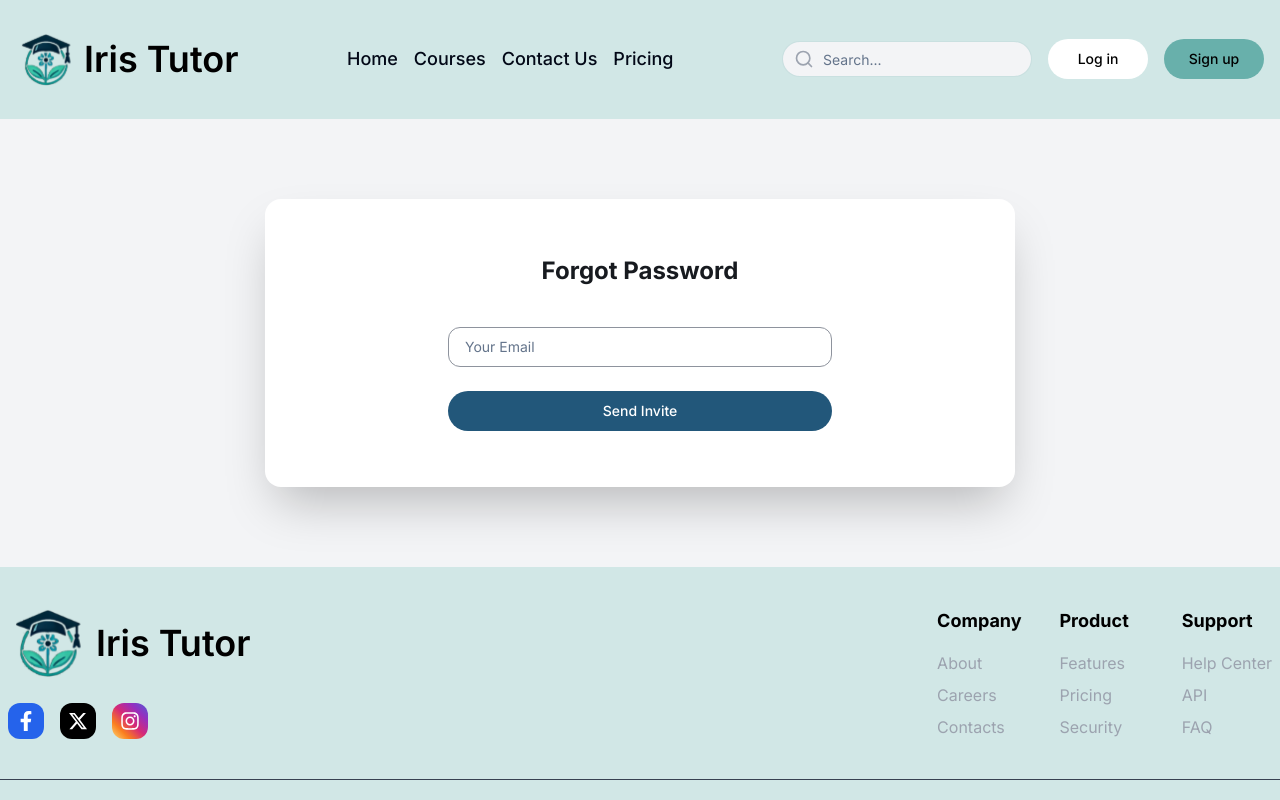
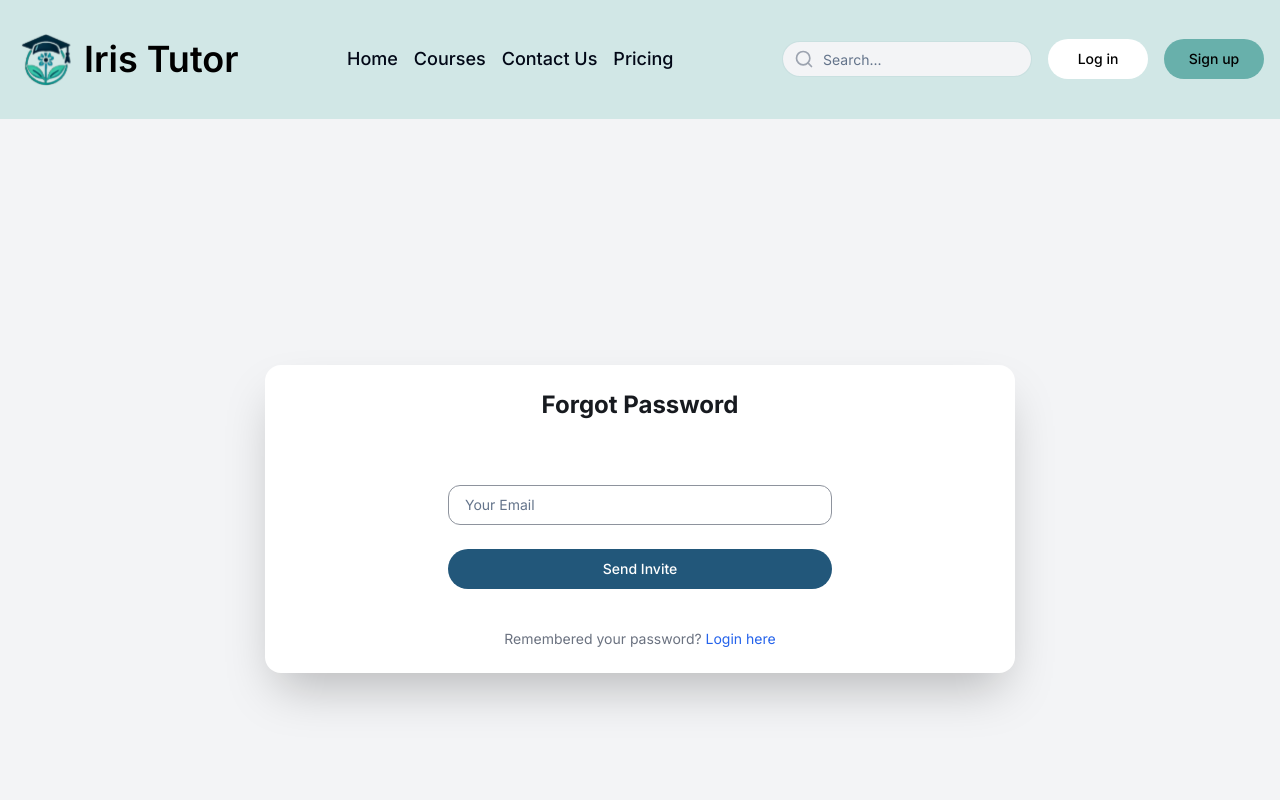
Before and after one commit to Vineeshau/Iris-tutor, a Next.js app: page /forgotPassword in a window 1280 px wide. Shown: the top 800 px of the page. Built offline with nearby package versions, Linux system fonts and the light colour scheme.

Commit message:
landing page

```diff
--- a/src/app/forgotPassword/page.js
+++ b/src/app/forgotPassword/page.js
@@ -3,7 +3,6 @@
 import React from "react";
 import { zodResolver } from "@hookform/resolvers/zod";
 import { useForm } from "react-hook-form";
-import Image from "next/image";
 import { Button } from "@/Components/ui/button";
 import {
   Card,
@@ -41,14 +40,12 @@ function Page() {
   };
 
   return (
-    <div className="py-20 w-full bg-gray-100">
-      <div className="flex justify-center">
-        <Card className="flex flex-col border-none shadow-2xl items-center rounded-2xl w-96 lg:w-[750px] shadow-2x gap-2">
-          <CardHeader>
-
+    <div className="py-20 w-full bg-gray-100 min-h-screen flex items-center justify-center">
+      <Card className="flex flex-col border-none shadow-2xl items-center rounded-2xl w-96 lg:w-[750px] gap-4">
+        <CardHeader className="text-center">
+          <p className="text-2xl font-bold text-[#171A1F]">Forgot Password</p>
         </CardHeader>
         <CardContent className="flex flex-col gap-4 items-center">
-            <p className="text-2xl font-bold text-[#171A1F]">Forgot Password</p>
           <Form {...form}>
             <form
               onSubmit={form.handleSubmit(onSubmit)}
@@ -75,16 +72,18 @@ function Page() {
               <Button
                 type="submit"
                 className="w-full lg:w-96 border-none text-sm text-white bg-[#22577A] hover:bg-[#22577A] rounded-full"
-
               >
                 Send Invite
               </Button>
             </form>
           </Form>
         </CardContent>
-          <CardFooter className="flex flex-col items-center gap-4"></CardFooter>
+        <CardFooter className="flex flex-col items-center gap-4 w-full">
+          <p className="text-sm text-gray-500">
+            Remembered your password? <a href="/signin" className="text-blue-600">Login here</a>
+          </p>
+        </CardFooter>
       </Card>
-      </div>
     </div>
   );
 }
```
Lines whose indentation alone changed are shown as unchanged.
